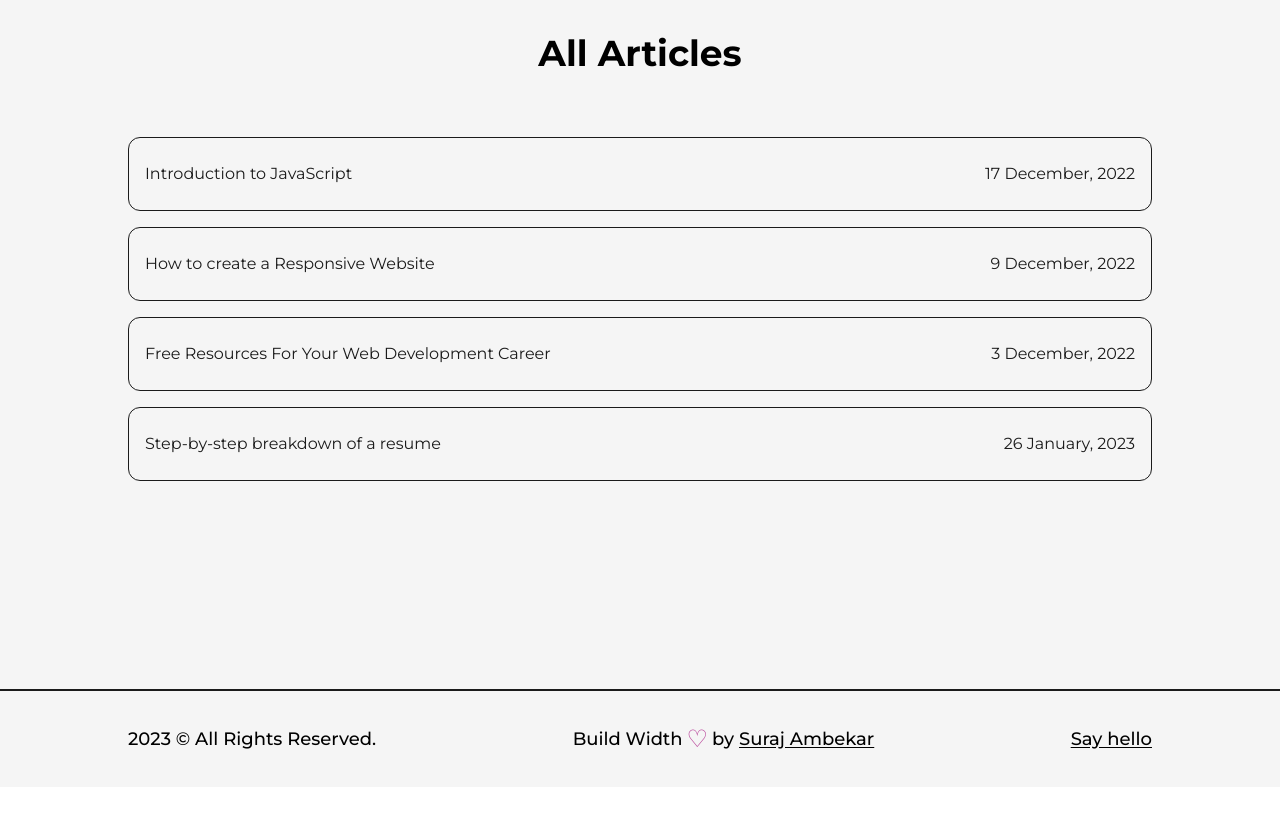
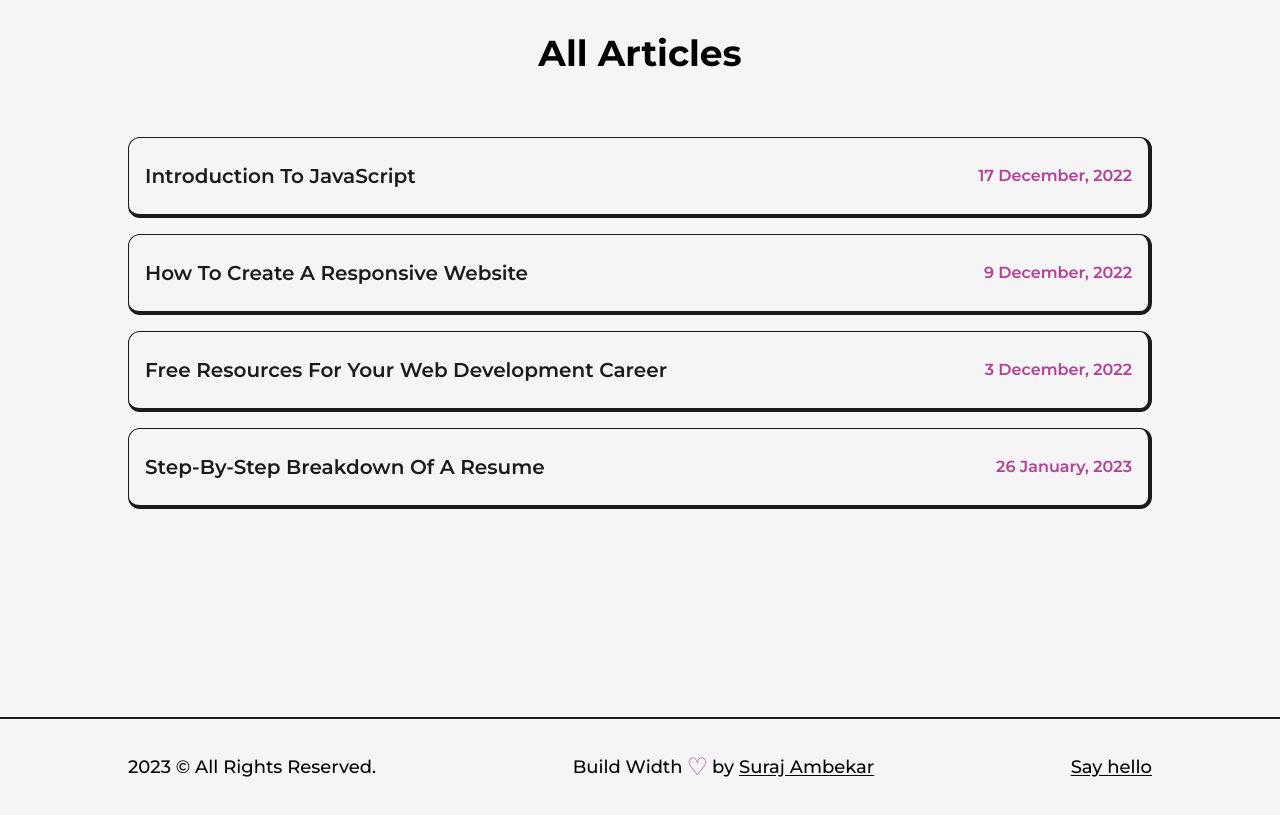
Before and after one commit to Suraj-Ambekar/portfolio-website, a Next.js app: page /articles in a window 1280 px wide. Shown: the part 1120-1935 px from the top of the page. Before the commit the page ends 1907 px from the top, so only its background shows below. Built offline with nearby package versions, Linux system fonts and the light colour scheme.

Commit message:
styled article component

```diff
--- a/src/pages/articles.js
+++ b/src/pages/articles.js
@@ -4,13 +4,14 @@
 import Image from 'next/image'
 import Link from 'next/link'
 import React from 'react'
-import { motion } from 'framer-motion'
+import { motion, useMotionValue } from 'framer-motion'
 import article1 from "../../public/images/article images/article1.jpg"
 import article2 from "../../public/images/article images/article2.jpg"
 import article3 from "../../public/images/article images/article3.jpg"
 import article4 from "../../public/images/article images/article4.jpg"
 import article5 from "../../public/images/article images/article5.png"
 import article6 from "../../public/images/article images/article6.png"
+import { useRef } from 'react'
 
 const FramerImage = motion(Image)
 
@@ -37,14 +38,46 @@
     )
 }
 
+const MovingImg = ({title, img, link}) => {
+
+    const x = useMotionValue(0);
+    const y = useMotionValue(0);
+    const imgRef = useRef(null);
+
+    function handleMouse(event) {
+        imgRef.current.style.display = "inline-block";
+        x.set(event.pageX);
+        y.set(-10);
+    }
+
+    function handleMouseLeave(event) {
+        imgRef.current.style.display = "none";
+        x.set(0);
+        y.set(0);
+    }
+
+    return (
+        <Link href={link} target='_blank'
+            onMouseMove={handleMouse}
+            onMouseLeave={handleMouseLeave}
+        >
+            <h2 className='capitalize text-xl font-semibold hover:underline'>
+                {title}
+            </h2>
+            <FramerImage style={{x:x, y:y}} ref={imgRef} src={img} alt={title} className='z-10 w-96 h-auto hidden absolute rounded-lg' initial={{opacity:0}} whileInView={{opacity:1, transition: {duration: 0.2}}} />
+        </Link>
+    )
+}
+
 const Article = ({img, title, date, link}) => {
     return (
-        <li className="relative w-full p-4 py-6 my-4 rounded-xl flex items-center justify-between bg-light text-dark first:mt-0 border border-solid border-dark">
-            <Link href={link} target="_blank">
-                <h2>{title}</h2>
-            </Link>
-            <span>{date}</span>
-        </li>
+        <motion.li className="relative w-full p-4 py-6 my-4 rounded-xl flex items-center justify-between bg-light text-dark first:mt-0 border border-solid border-dark border-r-4 border-b-4"
+            initial={{y:200}}
+            whileInView={{y:0, transition: {duration:0.5, ease:"easeInOut"}}}
+        >
+            <MovingImg title={title} img={img} link={link} />
+            <span className='text-primary font-semibold pl-4'>{date}</span>
+        </motion.li>
     )
 }
 
```
